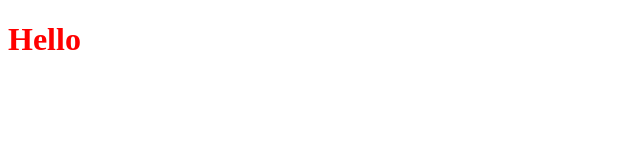
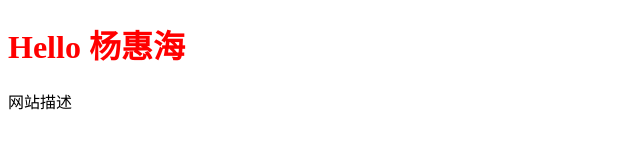
Before and after one commit to Dion-ion/html-1306, a plain HTML site: page index.html in a window 1280 px wide. Shown: the whole page, without its empty margins (0-640 px from the left). Drawn offline with Linux system fonts and the light colour scheme.

Commit message:
第二次修改

```diff
--- a/index.html
+++ b/index.html
@@ -7,6 +7,7 @@
 	<link rel="stylesheet" href="css/style.css">
 </head>
 <body>
-	<h1>Hello</h1> <!-- 这里修正了拼写错误 ello → Hello -->
+	<h1>Hello 杨惠海</h1> <!-- 这里修正了拼写错误 ello → Hello -->
+	<p>网站描述</p>
 </body>
 </html>
```
